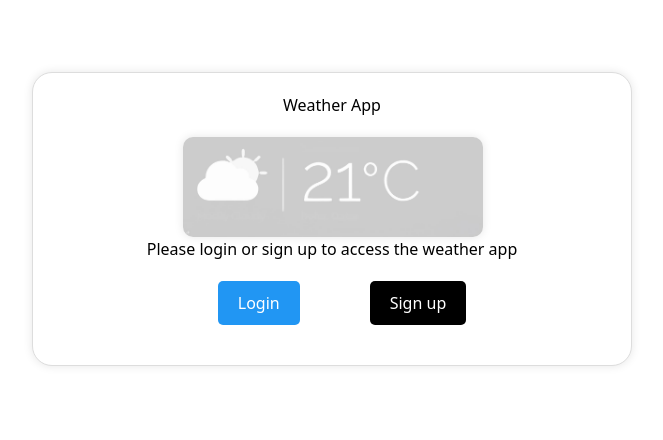
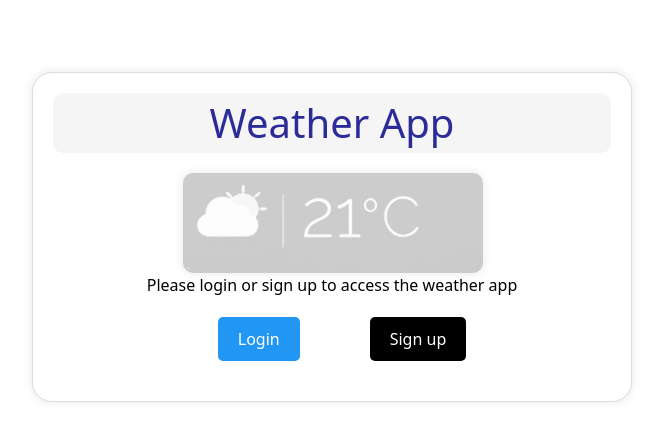
Before and after one commit to abdelrhmanadel200/weather-app, a React (Create React App) app: page / in a window 1280 px wide. Shown: the top 440 px of the page, without its empty margins (308-971 px from the left). Built offline with nearby package versions, Linux system fonts and the light colour scheme; no server answers.

Commit message:
Update LoginSignUp.css

```diff
--- a/src/components/homeee/LoginSignUp.css
+++ b/src/components/homeee/LoginSignUp.css
@@ -10,8 +10,12 @@ text-align: center;
   }
 
   h1 {
+    color: rgb(44, 44, 153);
+    font-size: 40px;
     text-align: center;
     margin-bottom: 20px;
+    background-color: #f5f5f5;
+    border-radius: 10px;
   }
   h2 {
     text-align: center;
```
